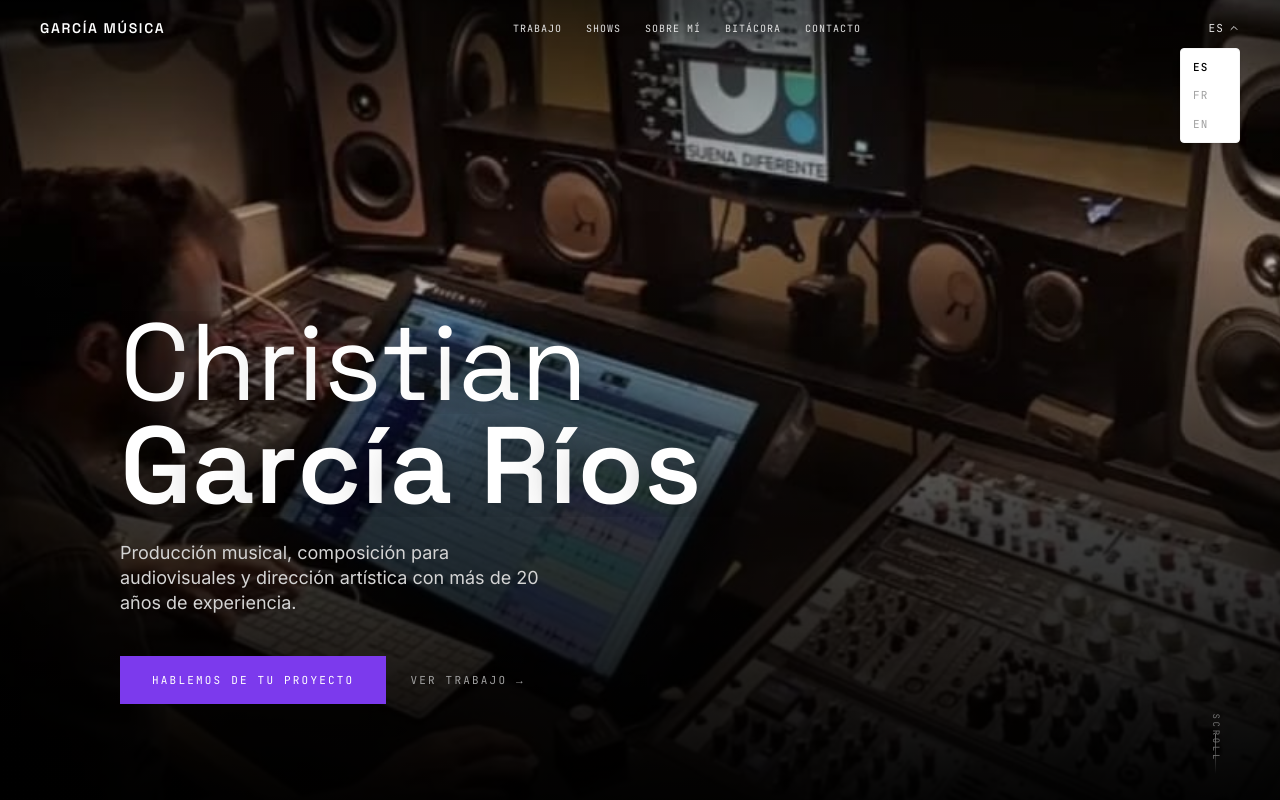
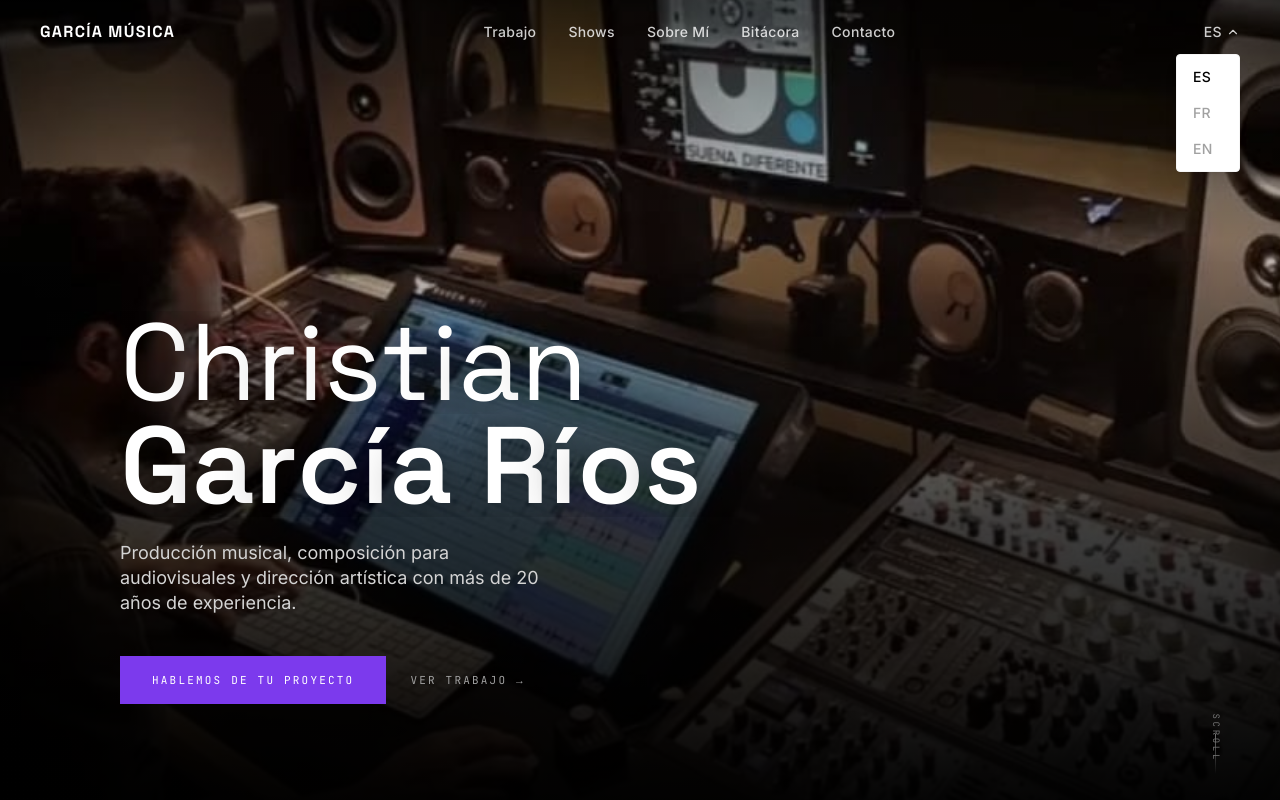
Before and after one commit to jgarciarios/Garcia-Musica, a React (Vite) app: page / in a window 1280 px wide. Both pictures are taken after a click on the button "ES". Shown: the top 800 px of the page. Built offline with nearby package versions, Linux system fonts and the light colour scheme.

Commit message:
fix: nav mas legible — texto mas grande, tracking normal, underline hover

```diff
--- a/src/components/Nav.tsx
+++ b/src/components/Nav.tsx
@@ -36,67 +36,76 @@ export default function Nav() {
 
   return (
     <header
-      className={`fixed top-0 inset-x-0 z-50 transition-all duration-400 ${
+      className={`fixed top-0 inset-x-0 z-50 transition-all duration-300 ${
         scrolled
-          ? "bg-white/95 backdrop-blur-sm border-b border-neutral-100 shadow-[0_1px_12px_rgba(0,0,0,0.06)]"
-          : "bg-transparent border-b border-transparent"
+          ? "bg-white/97 backdrop-blur-sm border-b border-neutral-150 shadow-[0_1px_16px_rgba(0,0,0,0.08)]"
+          : "bg-transparent"
       }`}
     >
-      <div className="max-w-7xl mx-auto px-6 md:px-10 h-14 flex items-center justify-between">
+      <div className="max-w-7xl mx-auto px-6 md:px-10 h-16 flex items-center justify-between">
 
+        {/* Logo */}
         <button
           onClick={() => window.scrollTo({ top: 0, behavior: "smooth" })}
-          className={`font-display font-semibold text-sm tracking-[0.12em] uppercase cursor-pointer select-none transition-colors duration-300 ${
+          className={`font-display font-bold text-base tracking-[0.08em] uppercase cursor-pointer select-none transition-colors duration-300 ${
             scrolled ? "text-black" : "text-white"
           }`}
         >
           García Música
         </button>
 
-        <nav className="hidden lg:flex items-center gap-6">
+        {/* Links desktop */}
+        <nav className="hidden lg:flex items-center gap-8">
           {LINKS.map(({ id, label }) => (
             <button
               key={id}
               onClick={() => go(id)}
-              className={`text-[10px] font-mono uppercase tracking-widest transition-colors duration-300 cursor-pointer ${
+              className={`relative text-sm font-medium tracking-wide transition-colors duration-300 cursor-pointer group ${
                 scrolled
-                  ? "text-neutral-400 hover:text-black"
-                  : "text-neutral-200 hover:text-white"
+                  ? "text-neutral-500 hover:text-black"
+                  : "text-white/80 hover:text-white"
               }`}
             >
               {label}
+              {/* underline on hover */}
+              <span
+                className={`absolute -bottom-0.5 left-0 w-0 h-px group-hover:w-full transition-all duration-300 ${
+                  scrolled ? "bg-black" : "bg-white"
+                }`}
+              />
             </button>
           ))}
         </nav>
 
-        <div className="flex items-center gap-4">
+        {/* Right side: lang + hamburger */}
+        <div className="flex items-center gap-5">
           <div className="relative">
             <button
               onClick={() => setLangOpen(v => !v)}
-              className={`flex items-center gap-1 font-mono text-[11px] uppercase tracking-widest transition-colors duration-300 cursor-pointer ${
+              className={`flex items-center gap-1 text-sm font-medium tracking-wide transition-colors duration-300 cursor-pointer ${
                 scrolled
-                  ? "text-neutral-400 hover:text-black"
-                  : "text-neutral-200 hover:text-white"
+                  ? "text-neutral-500 hover:text-black"
+                  : "text-white/80 hover:text-white"
               }`}
             >
               {LANG_LABELS[lang]}
-              <ChevronDown className={`w-3 h-3 transition-transform ${langOpen ? "rotate-180" : ""}`} />
+              <ChevronDown className={`w-3.5 h-3.5 transition-transform ${langOpen ? "rotate-180" : ""}`} />
             </button>
             <AnimatePresence>
               {langOpen && (
                 <motion.div
-                  initial={{ opacity: 0, y: -4 }}
+                  initial={{ opacity: 0, y: -6 }}
                   animate={{ opacity: 1, y: 0 }}
-                  exit={{ opacity: 0, y: -4 }}
+                  exit={{ opacity: 0, y: -6 }}
                   transition={{ duration: 0.15 }}
-                  className="absolute right-0 top-7 bg-white border border-neutral-100 shadow-sm rounded py-1 min-w-[60px]"
+                  className="absolute right-0 top-8 bg-white border border-neutral-100 shadow-lg rounded-sm py-1 min-w-[64px]"
                 >
                   {(["es", "fr", "en"] as Lang[]).map(l => (
                     <button
                       key={l}
                       onClick={() => { setLang(l); setLangOpen(false); }}
-                      className={`block w-full text-left px-3 py-1.5 font-mono text-[11px] uppercase tracking-widest transition-colors cursor-pointer ${
-                        l === lang ? "text-black font-medium" : "text-neutral-400 hover:text-black"
+                      className={`block w-full text-left px-4 py-2 text-sm font-medium tracking-wide transition-colors cursor-pointer ${
+                        l === lang ? "text-black" : "text-neutral-400 hover:text-black"
                       }`}
                     >
                       {LANG_LABELS[l]}
@@ -109,8 +118,8 @@ export default function Nav() {
 
           <button
             onClick={() => setOpen(v => !v)}
-            className={`lg:hidden transition-colors duration-300 cursor-pointer ${
-              scrolled ? "text-neutral-500 hover:text-black" : "text-neutral-200 hover:text-white"
+            className={`lg:hidden transition-colors duration-300 cursor-pointer p-1 ${
+              scrolled ? "text-neutral-600 hover:text-black" : "text-white/80 hover:text-white"
             }`}
             aria-label="Menú"
           >
@@ -119,6 +128,7 @@ export default function Nav() {
         </div>
       </div>
 
+      {/* Mobile menu */}
       <AnimatePresence>
         {open && (
           <motion.div
@@ -126,14 +136,14 @@ export default function Nav() {
             animate={{ opacity: 1, height: "auto" }}
             exit={{ opacity: 0, height: 0 }}
             transition={{ duration: 0.2 }}
-            className="lg:hidden overflow-hidden bg-black/90 backdrop-blur-sm border-t border-white/10"
+            className="lg:hidden overflow-hidden bg-black/92 backdrop-blur-sm border-t border-white/10"
           >
-            <div className="px-6 py-4 flex flex-col gap-1">
+            <div className="px-6 py-5 flex flex-col gap-1">
               {LINKS.map(({ id, label }) => (
                 <button
                   key={id}
                   onClick={() => go(id)}
-                  className="text-left py-2.5 font-mono text-[11px] uppercase tracking-widest text-neutral-300 hover:text-white transition-colors cursor-pointer border-b border-white/10 last:border-0"
+                  className="text-left py-3 text-sm font-medium text-neutral-300 hover:text-white transition-colors cursor-pointer border-b border-white/8 last:border-0"
                 >
                   {label}
                 </button>
```
